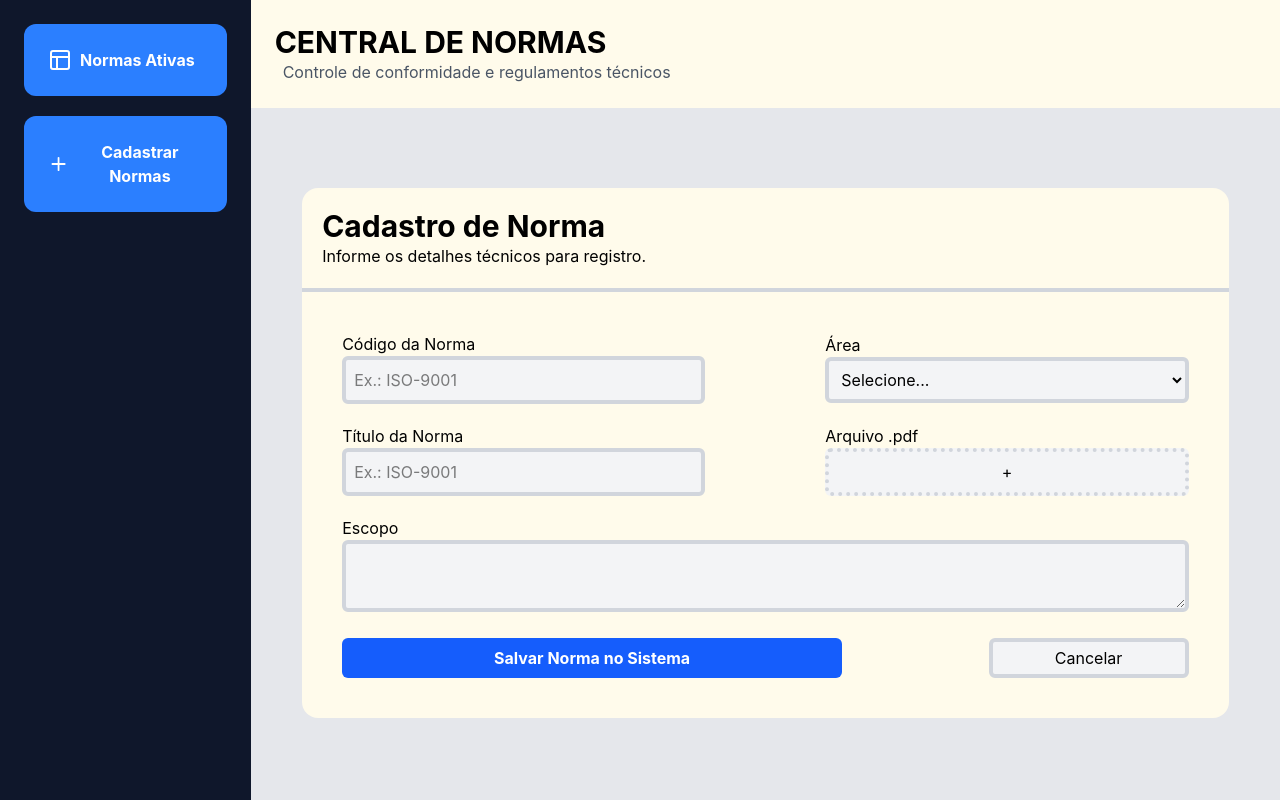
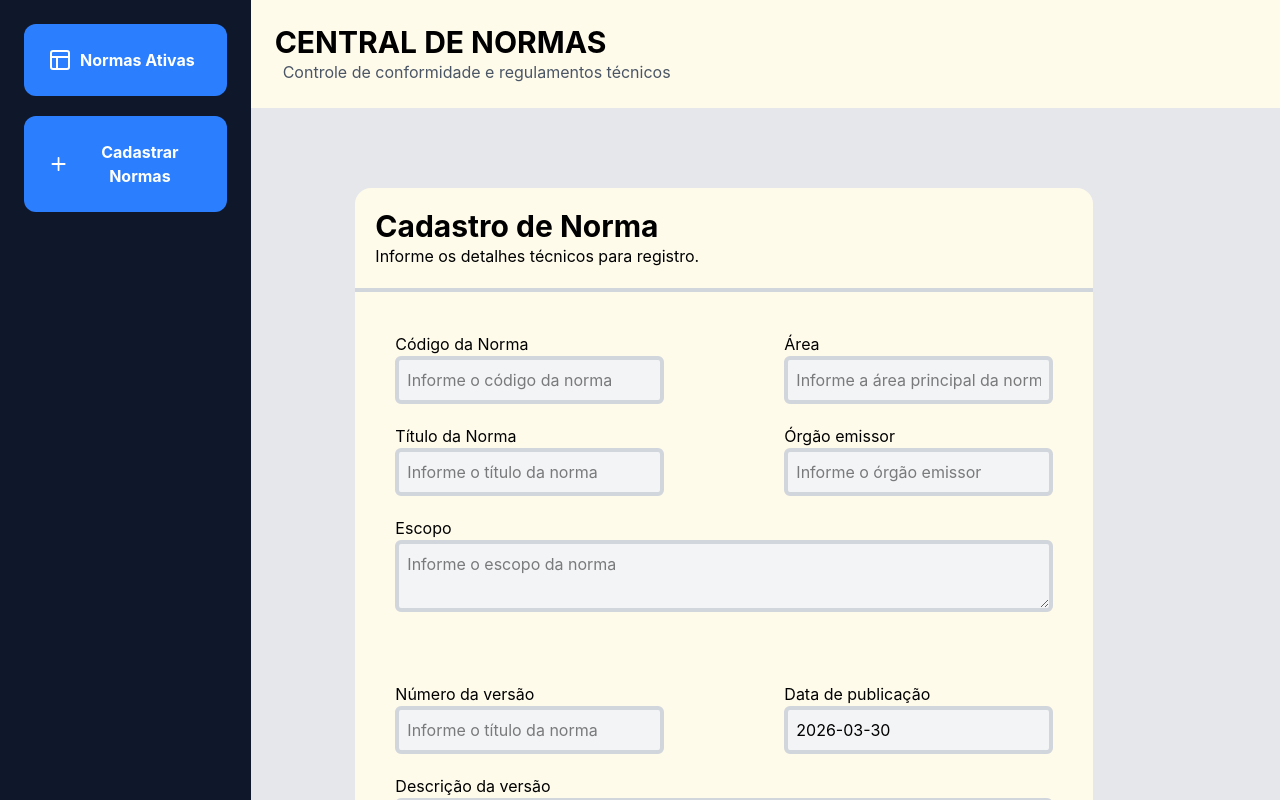
Before and after one commit to KoiTech-Aero/Frontend, a React (Vite) app: page /cadastrarNorma in a window 1280 px wide. Built offline with nearby package versions, Linux system fonts and the light colour scheme.

Commit message:
feat: cadastro de norma e primeira versão

```diff
--- a/src/pages/CadastrarNorma.jsx
+++ b/src/pages/CadastrarNorma.jsx
@@ -1,10 +1,71 @@
+import { useState } from "react";
+import { useNavigate } from "react-router";
+
 export default function CadastrarNorma() {
+  const navigate = useNavigate();
+
+  const [codigo, setCodigo] = useState("");
+  const [titulo, setTitulo] = useState("");
+  const [escopo, setEscopo] = useState("");
+  const [area_tecnica, setAreaTecnica] = useState("");
+  const [orgao_emissor, setOrgaoEmissor] = useState("");
+
+  const [versao_numero, setVersaoNumero] = useState("");
+  const [descricao, setDescricao] = useState("");
+  const [data_publicacao, setDataPublicacao] = useState(
+    new Date().toISOString().split("T")[0],
+  );
+  const [path_file, setPathFile] = useState("");
+
+  async function handleSubmit(e) {
+    e.preventDefault();
+
+    const novaNorma = {
+      norma: {
+        codigo,
+        titulo,
+        escopo,
+        area_tecnica,
+        orgao_emissor,
+      },
+      versao: {
+        versao_numero,
+        descricao,
+        data_publicacao,
+        path_file,
+        status: true,
+      },
+    };
+
+    try {
+      const response = await fetch("http://localhost:3000/addNorma", {
+        method: "POST",
+        headers: {
+          "Content-Type": "application/json",
+        },
+        body: JSON.stringify(novaNorma),
+      });
+
+      const data = await response.json();
+      console.log("Resposta:", data);
+
+      alert("Norma cadastrada com sucesso!");
+
+      navigate("/pesquisarNorma");
+    } catch (error) {
+      console.error("Erro ao enviar:", error);
+    }
+  }
+
   return (
+    <form onSubmit={handleSubmit}>
       <div className="overflow-y-auto w-[90%] flex flex-col rounded-2xl bg-amber-50">
         {/* Header */}
         <div className="m-5 flex flex-col">
           <h1 className="text-3xl font-bold">Cadastro de Norma</h1>
-        <h2 className="text-md">Informe os detalhes técnicos para registro.</h2>
+          <h2 className="text-md">
+            Informe os detalhes técnicos para registro.
+          </h2>
         </div>
 
         <hr className="border-2 border-gray-300" />
@@ -17,16 +78,22 @@ export default function CadastrarNorma() {
               <input
                 className="w-full border-4 rounded-md p-2 border-gray-300 bg-gray-100 transition duration-1000 ease-in-out hover:bg-gray-200"
                 type="text"
-              placeholder="Ex.: ISO-9001"
+                required
+                placeholder="Informe o código da norma"
+                value={codigo}
+                onChange={(e) => setCodigo(e.target.value)}
               />
             </div>
             <div className="w-full">
               <h1>Área</h1>
-            <select className="w-full border-4 rounded-md p-2 border-gray-300 bg-gray-100 cursor-pointer transition duration-1000 ease-in-out hover:bg-gray-200">
-              <option disabled selected hidden>
-                Selecione...
-              </option>
-            </select>
+              <input
+                className="w-full border-4 rounded-md p-2 border-gray-300 bg-gray-100 transition duration-1000 ease-in-out hover:bg-gray-200"
+                type="text"
+                required
+                placeholder="Informe a área principal da norma"
+                value={area_tecnica}
+                onChange={(e) => setAreaTecnica(e.target.value)}
+              />
             </div>
           </div>
           <div className="flex justify-between items-center gap-x-30">
@@ -35,24 +102,91 @@ export default function CadastrarNorma() {
               <input
                 className="w-full border-4 rounded-md p-2 border-gray-300 bg-gray-100 transition duration-1000 ease-in-out hover:bg-gray-200"
                 type="text"
-              placeholder="Ex.: ISO-9001"
+                required
+                placeholder="Informe o título da norma"
+                value={titulo}
+                onChange={(e) => setTitulo(e.target.value)}
               />
             </div>
             <div className="w-full">
-            <h1>Arquivo .pdf</h1>
-            <div className="w-full border-4 rounded-md p-2 border-gray-300 bg-gray-100 border-dotted cursor-pointer text-center transition duration-1000 ease-in-out hover:bg-gray-200">
-              <p>+</p>
-            </div>
+              <h1>Órgão emissor</h1>
+              <input
+                className="w-full border-4 rounded-md p-2 border-gray-300 bg-gray-100 transition duration-1000 ease-in-out hover:bg-gray-200"
+                type="text"
+                required
+                placeholder="Informe o órgão emissor"
+                value={orgao_emissor}
+                onChange={(e) => setOrgaoEmissor(e.target.value)}
+              />
             </div>
           </div>
 
           <div>
             <h1>Escopo</h1>
-          <textarea className="w-full border-4 rounded-md p-2 border-gray-300 bg-gray-100 transition duration-1000 ease-in-out hover:bg-gray-200"></textarea>
+            <textarea
+              placeholder="Informe o escopo da norma"
+              value={escopo}
+              required
+              onChange={(e) => setEscopo(e.target.value)}
+              className="w-full border-4 rounded-md p-2 border-gray-300 bg-gray-100 transition duration-1000 ease-in-out hover:bg-gray-200"
+            ></textarea>
+          </div>
+
+          <br />
+          <div className="flex justify-between items-center gap-x-30">
+            <div className="w-full">
+              <h1>Número da versão</h1>
+              <input
+                className="w-full border-4 rounded-md p-2 border-gray-300 bg-gray-100 transition duration-1000 ease-in-out hover:bg-gray-200"
+                type="text"
+                required
+                placeholder="Informe o título da norma"
+                value={versao_numero}
+                onChange={(e) => setVersaoNumero(e.target.value)}
+              />
+            </div>
+            <div className="w-full">
+              <h1>Data de publicação</h1>
+              <input
+                className="w-full border-4 rounded-md p-2 border-gray-300 bg-gray-100 transition duration-1000 ease-in-out hover:bg-gray-200 cursor-default"
+                type="text"
+                required
+                value={data_publicacao}
+                onChange={(e) => setDataPublicacao(e.target.value)}
+              />
+            </div>
+          </div>
+
+          <div>
+            <h1>Descrição da versão</h1>
+            <textarea
+              placeholder="Informe a descrição da versão"
+              value={descricao}
+              required
+              onChange={(e) => setDescricao(e.target.value)}
+              className="w-full border-4 rounded-md p-2 border-gray-300 bg-gray-100 transition duration-1000 ease-in-out hover:bg-gray-200"
+            ></textarea>
+          </div>
+
+          <div className="flex justify-between items-center gap-x-30">
+            <div className="w-full">
+              <h1>Arquivo .pdf</h1>
+              <input
+                className="w-full border-4 rounded-md p-2 border-gray-300 bg-gray-100 transition duration-1000 ease-in-out hover:bg-gray-200 cursor-pointer"
+                type="text"
+                required
+                placeholder="URL do arquivo PDF"
+                value={path_file}
+                onChange={(e) => setPathFile(e.target.value)}
+              />
+            </div>
           </div>
 
           <div className="flex justify-between gap-x-10">
-          <button className="w-125 bg-blue-600 text-white font-bold rounded-md cursor-pointer transition duration-1000 ease-in-out hover:bg-blue-700">
+            <button
+              type="submit"
+              className="w-125 bg-blue-600 text-white font-bold rounded-md cursor-pointer transition duration-1000 ease-in-out hover:bg-blue-700"
+            >
               Salvar Norma no Sistema
             </button>
             <button className="w-50 border-4 rounded-md p-1 border-gray-300 bg-gray-100 cursor-pointer transition duration-1000 ease-in-out hover:bg-gray-200">
@@ -61,5 +195,6 @@ export default function CadastrarNorma() {
           </div>
         </div>
       </div>
+    </form>
   );
 }
```
Lines whose indentation alone changed are shown as unchanged.
